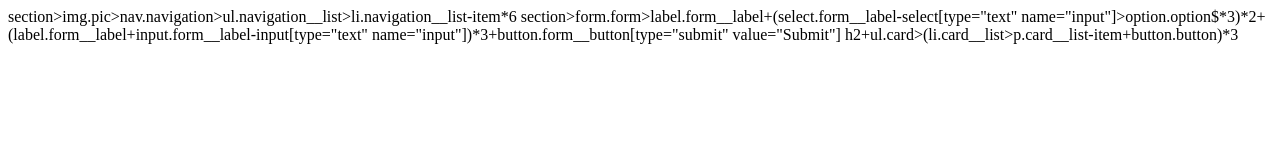
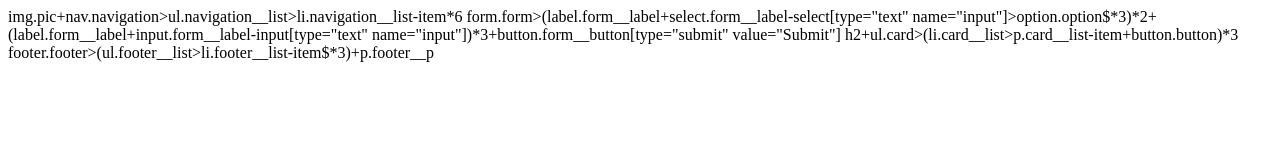
Before and after one commit to andreysidorovv/sem_2_labs, a plain HTML site: page bem.html in a window 1280 px wide. Drawn offline with Linux system fonts and the light colour scheme.

Commit message:
lab_2-1 done

```diff
--- a/bem.html
+++ b/bem.html
@@ -7,9 +7,10 @@
     <title>Document</title>
 </head>
 <body>
-    section>img.pic>nav.navigation>ul.navigation__list>li.navigation__list-item*6
-    section>form.form>label.form__label+(select.form__label-select[type="text" name="input"]>option.option$*3)*2+(label.form__label+input.form__label-input[type="text" name="input"])*3+button.form__button[type="submit" value="Submit"]
+    img.pic+nav.navigation>ul.navigation__list>li.navigation__list-item*6
+    form.form>(label.form__label+select.form__label-select[type="text" name="input"]>option.option$*3)*2+(label.form__label+input.form__label-input[type="text" name="input"])*3+button.form__button[type="submit" value="Submit"]
     h2+ul.card>(li.card__list>p.card__list-item+button.button)*3
+    footer.footer>(ul.footer__list>li.footer__list-item$*3)+p.footer__p
 
 
 
```
